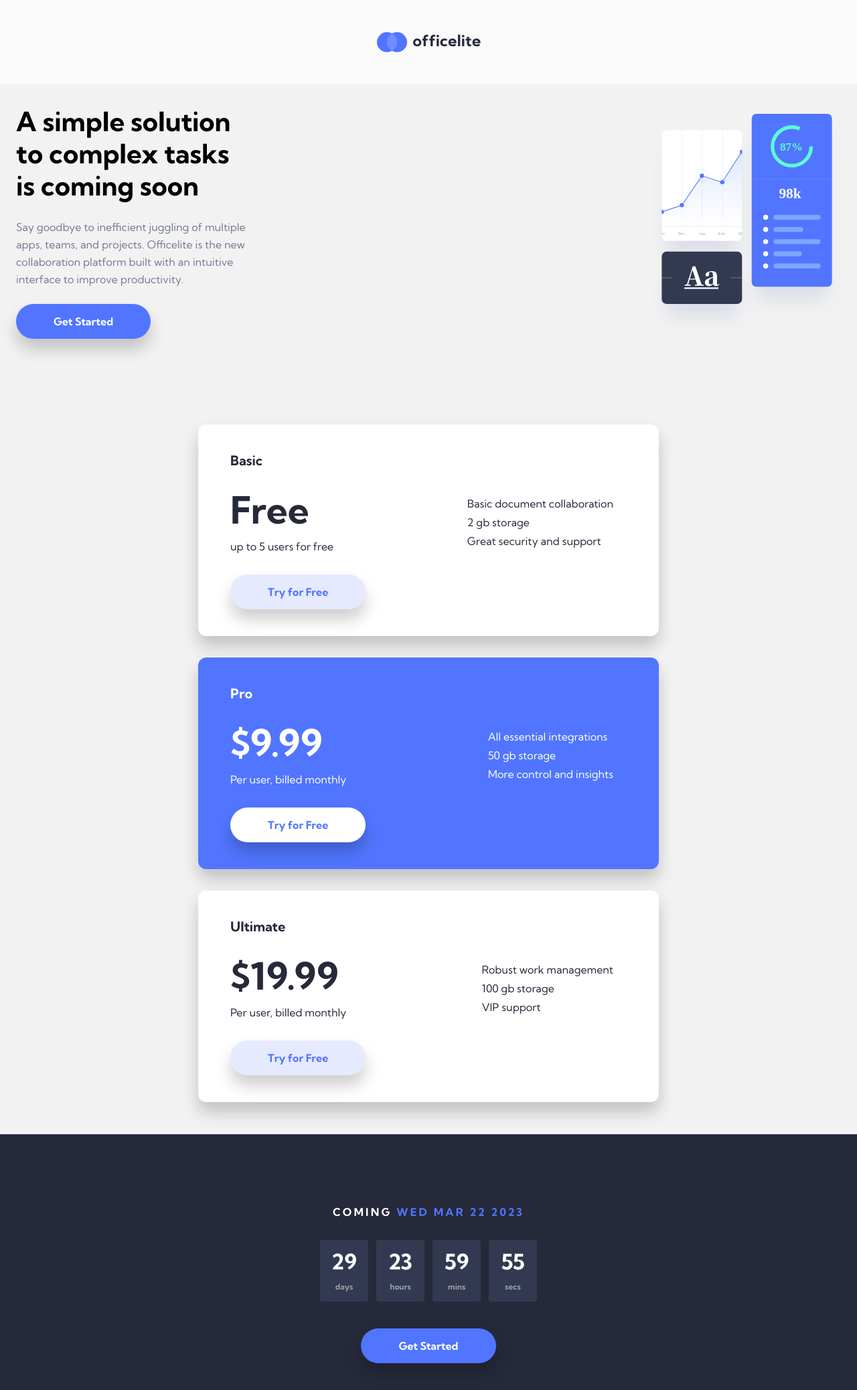
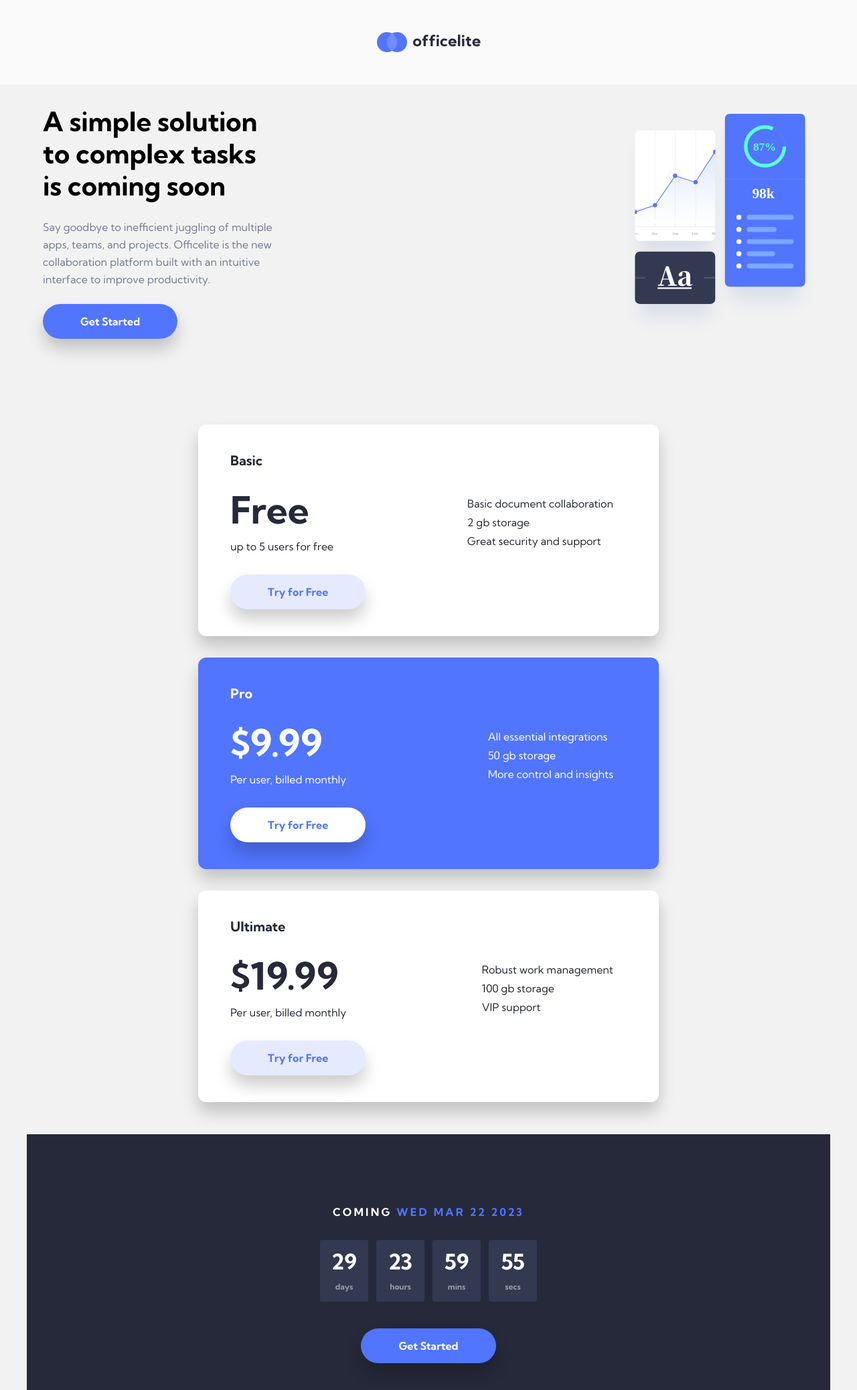
Before and after one commit to Hcmwebs/officelite-coming-soon-site, a React (Vite) app: page / in a window 1280 px wide. Shown: the whole page at 67% size. Built offline with nearby package versions, Linux system fonts and the light colour scheme.

Commit message:
added StyledContainer
Signed-off-by: Heze <64218603+Hcmwebs@users.noreply.github.com>

```diff
--- a/src/components/Footer.jsx
+++ b/src/components/Footer.jsx
@@ -1,17 +1,19 @@
 import React from 'react'
 import { Link } from 'react-router-dom'
 import { timerDuration } from '../data/Data'
-import { StyledFooter } from '../styles'
+import { StyledContainer, StyledFooter } from '../styles'
 import { Timer } from './index'
 
 const Footer = () => {
 	return (
+		<StyledContainer footer>
 			<StyledFooter>
 				<Timer duration={timerDuration} />
 				<Link to='/signup' className='btn primary'>
 					Get Started
 				</Link>
 			</StyledFooter>
+		</StyledContainer>
 	)
 }
 
--- a/src/components/Header.jsx
+++ b/src/components/Header.jsx
@@ -1,13 +1,15 @@
 import React from 'react'
 
 import { Hero } from './index'
-import { StyledHeader } from '../styles'
+import { StyledContainer, StyledHeader } from '../styles'
 
 const Header = () => {
 	return (
-		<StyledHeader>
-			<Hero />
-		</StyledHeader>
+		<StyledContainer>
+			<StyledHeader>
+				<Hero />
+			</StyledHeader>
+		</StyledContainer>
 	)
 }
 
--- a/src/components/MainContent.jsx
+++ b/src/components/MainContent.jsx
@@ -5,6 +5,7 @@ import { Card } from './index'
 
 const MainContent = () => {
 	return (
+		<StyledContainer>
 			<StyledMainContent>
 				<StyledSection>
 					{pricing.map((card) => {
@@ -12,6 +13,7 @@ const MainContent = () => {
 					})}
 				</StyledSection>
 			</StyledMainContent>
+		</StyledContainer>
 	)
 }
 
```
Lines whose indentation alone changed are shown as unchanged.
